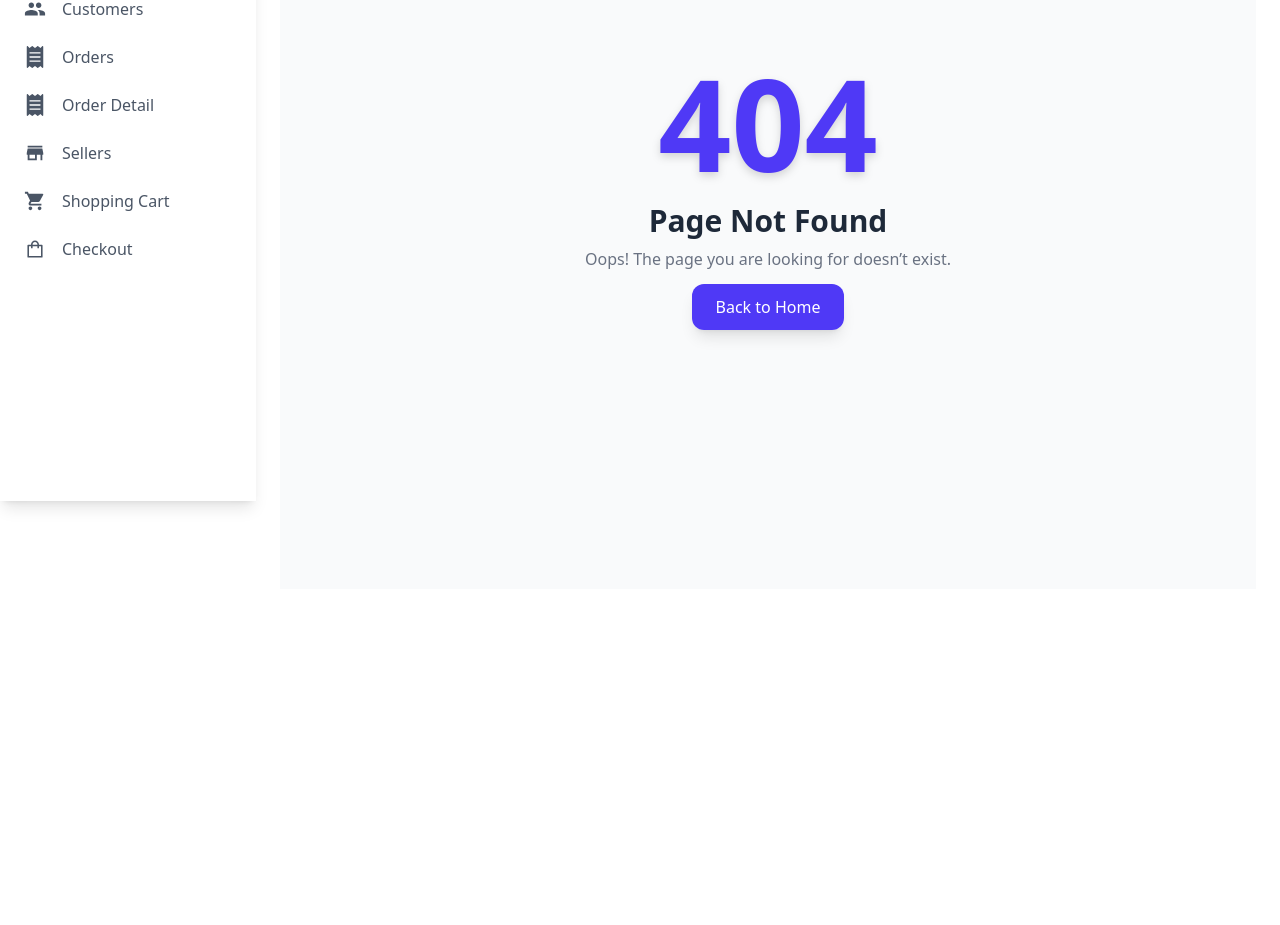
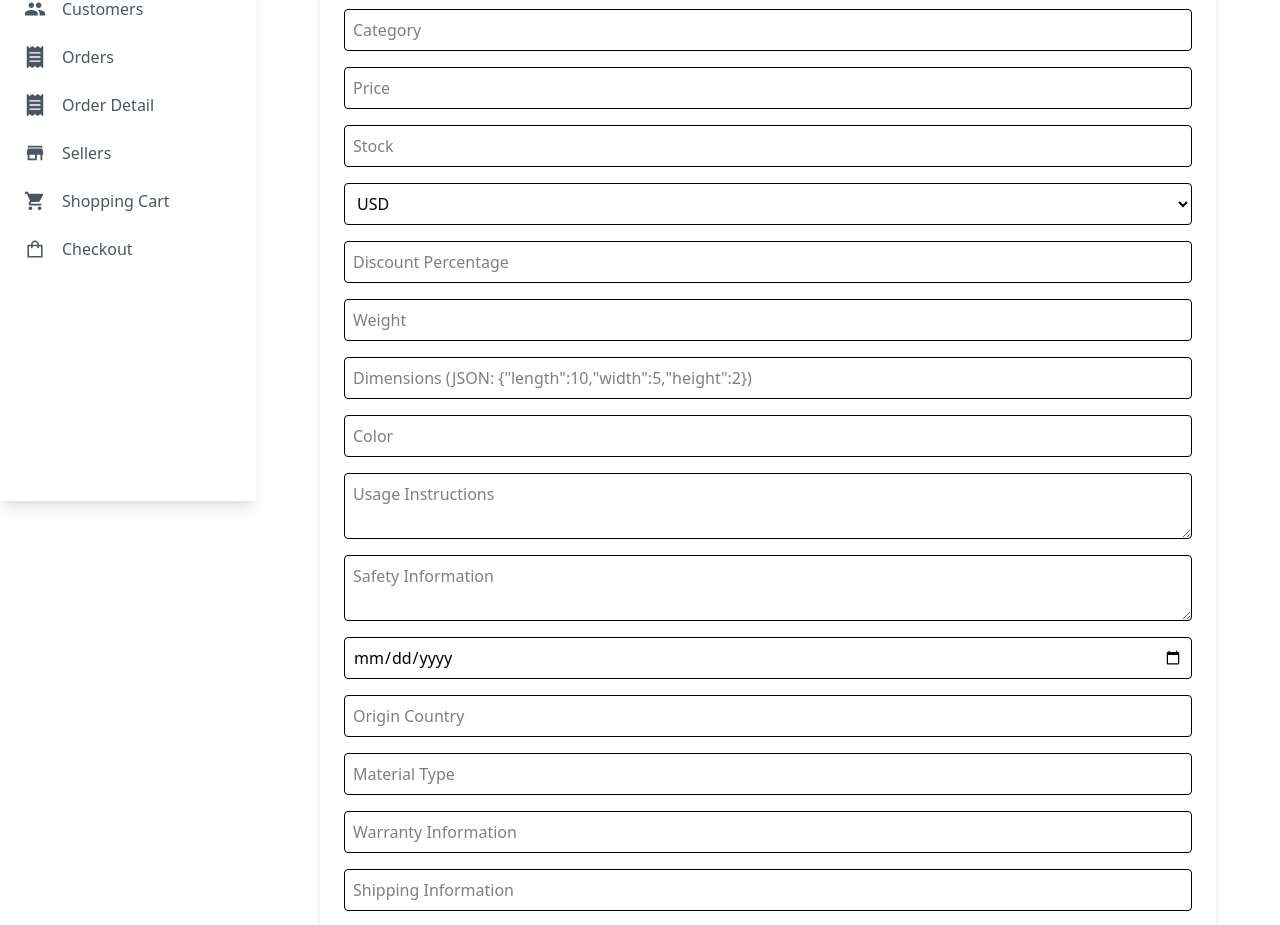
Before and after one commit to jeelnarola/nest-mern-stack, a React (Vite) app in the folder frontend/: page /admin/addProduct in a window 1280 px wide. Before the commit this address had no page. Shown: the part 299-1224 px from the top of the page. Before the commit the page ends 888 px from the top, so only its background shows below. Built offline with nearby package versions, Linux system fonts and the light colour scheme; sample sign-in values are in the browser's storage.

Commit message:
Add Product add

```diff
--- /dev/null
+++ b/frontend/src/Components/Admin/Product/AddProductForm.jsx
@@ -0,0 +1,318 @@
+import { useState } from "react";
+
+const AddProductForm = () => {
+  const [formData, setFormData] = useState({
+    title: "",
+    description: "",
+    category: "",
+    price: "",
+    stock: "",
+    currency: "USD",
+    discountPercentage: "",
+    weight: "",
+    dimensions: "",
+    color: "",
+    usageInstructions: "",
+    safetyInformation: "",
+    expiryDate: "",
+    originCountry: "",
+    materialType: "",
+    warrantyInformation: "",
+    shippingInformation: "",
+    availabilityStatus: "",
+    returnPolicy: "",
+    minimumOrderQuantity: "",
+    maxOrderQuantity: "",
+    bulkDiscountPercentage: "",
+    subscriptionAvailable: false,
+    hsnCode: "",
+    manufactureDate: "",
+    isFragile: false,
+    brand: "",
+    tags: "",
+    meta: "",
+    images: [],
+  });
+
+  const handleChange = (e) => {
+    const { name, value, type, checked, files } = e.target;
+
+    if (type === "checkbox") {
+      setFormData({ ...formData, [name]: checked });
+    } else if (type === "file") {
+      setFormData({ ...formData, images: Array.from(files) });
+    } else {
+      setFormData({ ...formData, [name]: value });
+    }
+  };
+
+  const handleSubmit = (e) => {
+    e.preventDefault();
+
+    // Parse JSON fields
+    let payload = {
+      ...formData,
+      dimensions: formData.dimensions ? JSON.parse(formData.dimensions) : undefined,
+      tags: formData.tags ? JSON.parse(formData.tags) : [],
+      meta: formData.meta ? JSON.parse(formData.meta) : {},
+      thumbnail: formData.images[0] || null,
+    };
+
+    console.log(payload); // Here you can send to API
+  };
+
+  return (
+    <div className="max-w-4xl mx-auto p-6 bg-white rounded-lg shadow-md">
+      <h2 className="text-2xl font-bold mb-6">Add Product</h2>
+      <form onSubmit={handleSubmit} className="grid grid-cols-1 gap-4">
+        <input
+          type="text"
+          name="title"
+          placeholder="Title"
+          value={formData.title}
+          onChange={handleChange}
+          className="border p-2 rounded"
+        />
+        <textarea
+          name="description"
+          placeholder="Description"
+          value={formData.description}
+          onChange={handleChange}
+          className="border p-2 rounded"
+        />
+        <input
+          type="text"
+          name="category"
+          placeholder="Category"
+          value={formData.category}
+          onChange={handleChange}
+          className="border p-2 rounded"
+        />
+        <input
+          type="number"
+          name="price"
+          placeholder="Price"
+          value={formData.price}
+          onChange={handleChange}
+          className="border p-2 rounded"
+        />
+        <input
+          type="number"
+          name="stock"
+          placeholder="Stock"
+          value={formData.stock}
+          onChange={handleChange}
+          className="border p-2 rounded"
+        />
+        <select
+          name="currency"
+          value={formData.currency}
+          onChange={handleChange}
+          className="border p-2 rounded"
+        >
+          <option value="USD">USD</option>
+          <option value="EUR">EUR</option>
+          <option value="INR">INR</option>
+        </select>
+        <input
+          type="number"
+          name="discountPercentage"
+          placeholder="Discount Percentage"
+          value={formData.discountPercentage}
+          onChange={handleChange}
+          className="border p-2 rounded"
+        />
+        <input
+          type="text"
+          name="weight"
+          placeholder="Weight"
+          value={formData.weight}
+          onChange={handleChange}
+          className="border p-2 rounded"
+        />
+        <input
+          type="text"
+          name="dimensions"
+          placeholder='Dimensions (JSON: {"length":10,"width":5,"height":2})'
+          value={formData.dimensions}
+          onChange={handleChange}
+          className="border p-2 rounded"
+        />
+        <input
+          type="text"
+          name="color"
+          placeholder="Color"
+          value={formData.color}
+          onChange={handleChange}
+          className="border p-2 rounded"
+        />
+        <textarea
+          name="usageInstructions"
+          placeholder="Usage Instructions"
+          value={formData.usageInstructions}
+          onChange={handleChange}
+          className="border p-2 rounded"
+        />
+        <textarea
+          name="safetyInformation"
+          placeholder="Safety Information"
+          value={formData.safetyInformation}
+          onChange={handleChange}
+          className="border p-2 rounded"
+        />
+        <input
+          type="date"
+          name="expiryDate"
+          value={formData.expiryDate}
+          onChange={handleChange}
+          className="border p-2 rounded"
+        />
+        <input
+          type="text"
+          name="originCountry"
+          placeholder="Origin Country"
+          value={formData.originCountry}
+          onChange={handleChange}
+          className="border p-2 rounded"
+        />
+        <input
+          type="text"
+          name="materialType"
+          placeholder="Material Type"
+          value={formData.materialType}
+          onChange={handleChange}
+          className="border p-2 rounded"
+        />
+        <input
+          type="text"
+          name="warrantyInformation"
+          placeholder="Warranty Information"
+          value={formData.warrantyInformation}
+          onChange={handleChange}
+          className="border p-2 rounded"
+        />
+        <input
+          type="text"
+          name="shippingInformation"
+          placeholder="Shipping Information"
+          value={formData.shippingInformation}
+          onChange={handleChange}
+          className="border p-2 rounded"
+        />
+        <input
+          type="text"
+          name="availabilityStatus"
+          placeholder="Availability Status"
+          value={formData.availabilityStatus}
+          onChange={handleChange}
+          className="border p-2 rounded"
+        />
+        <input
+          type="text"
+          name="returnPolicy"
+          placeholder="Return Policy"
+          value={formData.returnPolicy}
+          onChange={handleChange}
+          className="border p-2 rounded"
+        />
+        <input
+          type="number"
+          name="minimumOrderQuantity"
+          placeholder="Minimum Order Quantity"
+          value={formData.minimumOrderQuantity}
+          onChange={handleChange}
+          className="border p-2 rounded"
+        />
+        <input
+          type="number"
+          name="maxOrderQuantity"
+          placeholder="Maximum Order Quantity"
+          value={formData.maxOrderQuantity}
+          onChange={handleChange}
+          className="border p-2 rounded"
+        />
+        <input
+          type="number"
+          name="bulkDiscountPercentage"
+          placeholder="Bulk Discount Percentage"
+          value={formData.bulkDiscountPercentage}
+          onChange={handleChange}
+          className="border p-2 rounded"
+        />
+        <label className="flex items-center gap-2">
+          <input
+            type="checkbox"
+            name="subscriptionAvailable"
+            checked={formData.subscriptionAvailable}
+            onChange={handleChange}
+          />
+          Subscription Available
+        </label>
+        <input
+          type="text"
+          name="hsnCode"
+          placeholder="HSN Code"
+          value={formData.hsnCode}
+          onChange={handleChange}
+          className="border p-2 rounded"
+        />
+        <input
+          type="date"
+          name="manufactureDate"
+          value={formData.manufactureDate}
+          onChange={handleChange}
+          className="border p-2 rounded"
+        />
+        <label className="flex items-center gap-2">
+          <input
+            type="checkbox"
+            name="isFragile"
+            checked={formData.isFragile}
+            onChange={handleChange}
+          />
+          Is Fragile
+        </label>
+        <input
+          type="text"
+          name="brand"
+          placeholder="Brand"
+          value={formData.brand}
+          onChange={handleChange}
+          className="border p-2 rounded"
+        />
+        <input
+          type="text"
+          name="tags"
+          placeholder='Tags (JSON: ["tag1","tag2"])'
+          value={formData.tags}
+          onChange={handleChange}
+          className="border p-2 rounded"
+        />
+        <input
+          type="text"
+          name="meta"
+          placeholder='Meta (JSON: {"key":"value"})'
+          value={formData.meta}
+          onChange={handleChange}
+          className="border p-2 rounded"
+        />
+        <input
+          type="file"
+          name="images"
+          multiple
+          onChange={handleChange}
+          className="border p-2 rounded"
+        />
+
+        <button
+          type="submit"
+          className="bg-blue-500 text-white py-2 px-4 rounded hover:bg-blue-600"
+        >
+          Add Product
+        </button>
+      </form>
+    </div>
+  );
+};
+
+export default AddProductForm;
--- a/frontend/src/Routers/User.Router.jsx
+++ b/frontend/src/Routers/User.Router.jsx
@@ -16,6 +16,7 @@ import AdminDashboard from "../Pages/admin/AdminDashboard";
 import ProtectedRoute from "../utils/ProtectedRoute";
 import Page404 from "../Pages/page404";
 import ProductIndex from "../Pages/admin/product/ProductIndex";
+import AddProductForm from "../Components/Admin/Product/AddProductForm";
 export const routers = createBrowserRouter([
   {
     path: "/",
@@ -71,6 +72,7 @@ export const routers = createBrowserRouter([
           { index: true, element: <AdminDashboard /> }, // /admin → dashboard
           { path: "dashboard", element: <AdminDashboard /> }, // /admin/dashboard
           {path:"products",element:<ProductIndex/>},
+          {path:"addProduct",element:<AddProductForm/>},
           { path: "*", element: <Page404 /> }, // /admin/*
         ],
       },
```
